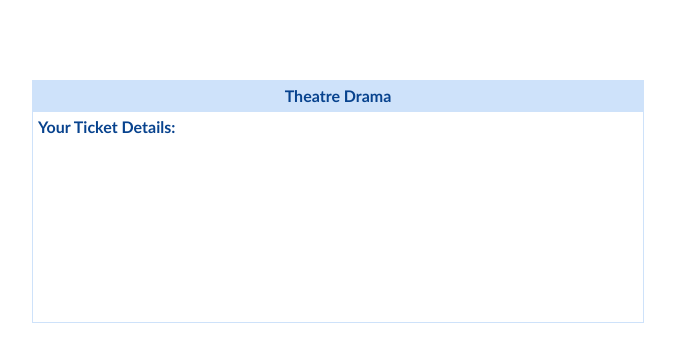
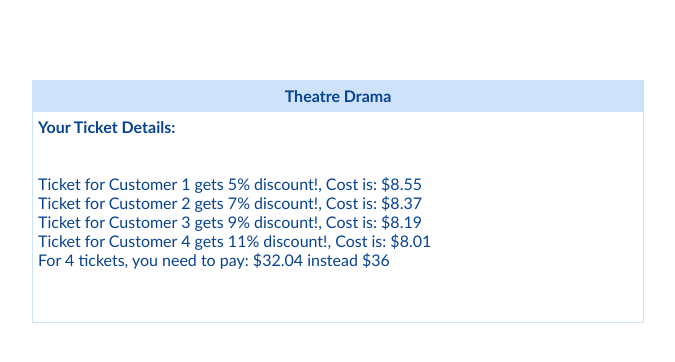
Before and after one commit to Tevi22/JavaScript_Workspace, a website: page Exercise/loop_exercise.html in a window 1280 px wide. Shown: the whole page, without its empty margins (302-977 px from the left). Drawn offline with Linux system fonts and the light colour scheme.

Commit message:
Finished exercise

```diff
--- a/Exercise/loop_exercise.html
+++ b/Exercise/loop_exercise.html
@@ -42,6 +42,39 @@
             <br>
             <script>
                 //Write the code to display the ticket details
+                let ticketprice = 9;
+                for (seat=1;seat<5;seat++){
+                    if (seat<=1){
+                        total= seat * ticketprice;
+                        discount = .05 * total;
+                        totalprice = total-discount;
+                        document.write('<br> Ticket for Customer 1 gets 5% discount!, Cost is: '+'$'+totalprice);
+                    } else if(seat==2){
+                        total = seat * ticketprice
+                        discount=.07 * total;
+                        totalprice =  total-discount;
+                        PricePerTicket = totalprice/seat;
+                        document.write('<br> Ticket for Customer 2 gets 7% discount!, Cost is: '+'$'+PricePerTicket);
+                    }else if (seat==3){
+                        total = seat * ticketprice
+                        discount=.09 * total;
+                        totalprice = total-discount;
+                        PricePerTicket = totalprice/seat;
+                        document.write('<br> Ticket for Customer 3 gets 9% discount!, Cost is: '+'$'+PricePerTicket);
+
+                    }else if(seat==4){
+                        total = seat * ticketprice
+                        discount = .11 * total;
+                        totalprice = total-discount;
+                        PricePerTicket = totalprice/seat;
+                        regularprice = seat * ticketprice;
+                        document.write('<br> Ticket for Customer 4 gets 11% discount!, Cost is: '+'$'+PricePerTicket);
+                        document.write('<br> For 4 tickets, you need to pay: '+'$'+ totalprice+ ' instead '+'$'+regularprice )
+                    } else{
+                        document.write('<br> Booking not allowed!')
+                    }
+
+                }
             </script>
         </div>
     </center>
```
